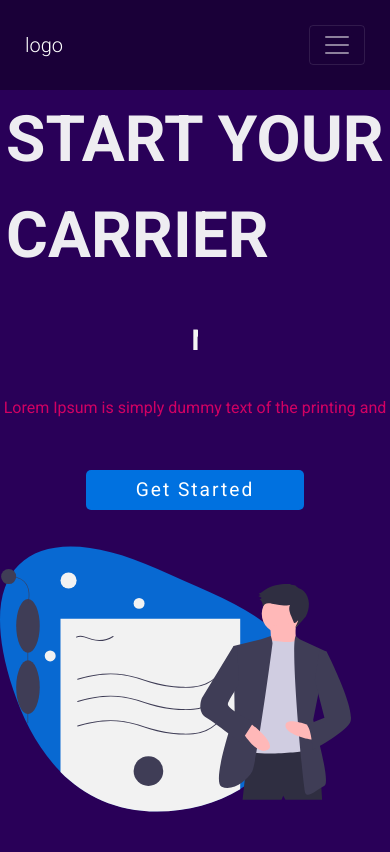
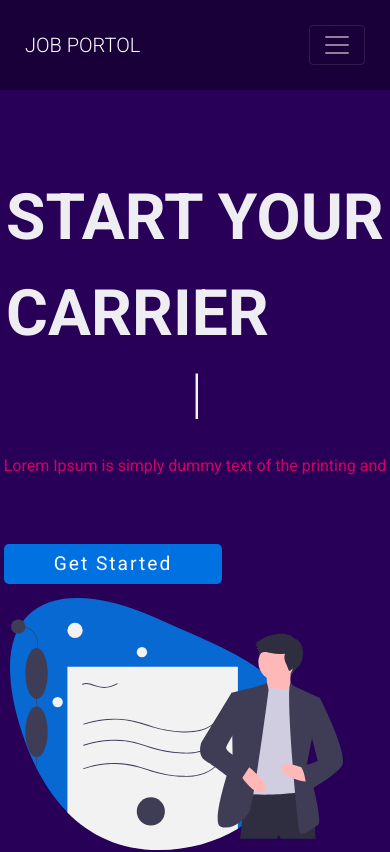
Before and after one commit to aliimraan/corporateworld, a React (Create React App) app in the folder frontend/: page / in a window 390 px wide. Shown: the top 852 px of the page. Built offline with nearby package versions, Linux system fonts and the light colour scheme; no server answers.

Commit message:
some bugs fix

```diff
--- a/frontend/src/components/Home/Contact/Contact.js
+++ b/frontend/src/components/Home/Contact/Contact.js
@@ -29,7 +29,7 @@ export default function Contact() {
 
                                </div>
 
-                               <div className="line"><button>send <img src="/assets/images/send.svg"/></button></div>
+                               <div className="line"><button>Send US <img src="/assets/images/send.svg"/></button></div>
                             </form>
                         </div>
                         </div>
@@ -41,7 +41,7 @@ export default function Contact() {
 
                         <div className="title">
                             <img src="/assets/images/email.svg"/>
-                            <h3>contact me</h3>
+                            <h3>contact us</h3>
                         </div>
                         <form >
                            <div className="line">
--- a/frontend/src/components/Home/Header.js
+++ b/frontend/src/components/Home/Header.js
@@ -28,7 +28,7 @@ import './Home.css'
 
       <Navbar style={{backgroundColor : '#1a0038',padding:'25px'}} dark expand="md">
       <Container>
-        <NavbarBrand href="/">logo</NavbarBrand>
+        <NavbarBrand href="/">JOB PORTOL</NavbarBrand>
         <NavbarToggler onClick={toggle} />
         <Collapse isOpen={isOpen} navbar>
           <Nav  className="ml-auto" navbar >
--- a/frontend/src/components/Home/Home.css
+++ b/frontend/src/components/Home/Home.css
@@ -130,12 +130,13 @@ section .showcase_area .text_side .reg .link_btn{
 }
 @media only screen and (max-width: 600px) {
   .heading {
-    font-size: 1.8rem ;
+    font-size: 4rem ;
+    margin-top: -20px;
   }
   section .showcase_area .text_side {
 
     font-size: 2rem;
-
+    margin-top: 80px;
   }
   .contact{
     height: 100%;
--- a/frontend/src/components/login/Login.js
+++ b/frontend/src/components/login/Login.js
@@ -60,9 +60,8 @@ export default function Login() {
                                         <form onSubmit={submitHandler}>
                                     <Input type="text" placeholder="Enter Email" label="Email" onChange={(e)=>setEmail(e.target.value)} />
                                     <Input type="password" placeholder="Enter Password" label="Password" onChange={(e)=>setPassword(e.target.value)} />
-                                    <Link className="forget" to={`/login/forget_pass`}>Forget Password</Link><br />
+                                    <Link className="forget" to={`/login/forget_pass`}>Forget Password</Link><br/>
                                     <button type="submit" className="btn btn-primary">Login</button>
-
                                     </form>
 
                             </div>
--- a/frontend/src/components/login/login.css
+++ b/frontend/src/components/login/login.css
@@ -97,7 +97,9 @@
         height : 100%;
     }
   }
-
+  .reg{
+      float: left !important;
+  }
 
 .loginarea h2 , .registerarea h2{
     text-align: center;
--- a/frontend/src/index.js
+++ b/frontend/src/index.js
@@ -8,9 +8,9 @@ import {BrowserRouter} from 'react-router-dom'
 
 ReactDOM.render(
   <BrowserRouter>
-    <React.StrictMode>
+
       <App />
-  </React.StrictMode>
+
   </BrowserRouter>
  ,
   document.getElementById('root')
```
